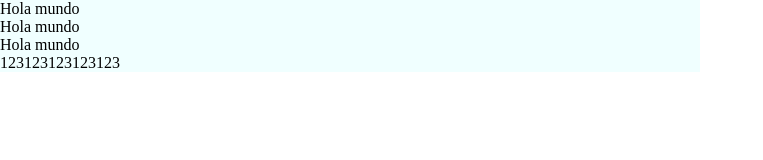
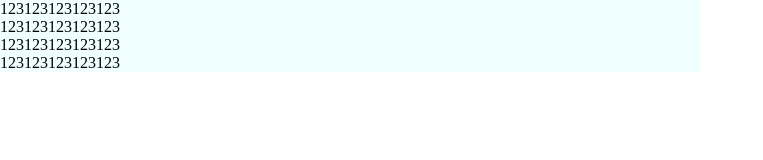
Before and after one commit to EdwinHYucra/Pruebas_Git, a plain HTML site: page index.html in a window 1280 px wide. Shown: the whole page, without its empty margins (0-763 px from the left). Drawn offline with Linux system fonts and the light colour scheme.

Commit message:
Tu mensaje de commit

```diff
--- a/index.html
+++ b/index.html
@@ -11,13 +11,13 @@
 
 <body>
     <div>
-        Hola mundo
+        123123123123123
     </div>
     <div>
-        Hola mundo
+        123123123123123
     </div>
     <div>
-        Hola mundo
+        123123123123123
     </div>
     <div>
         123123123123123
```
